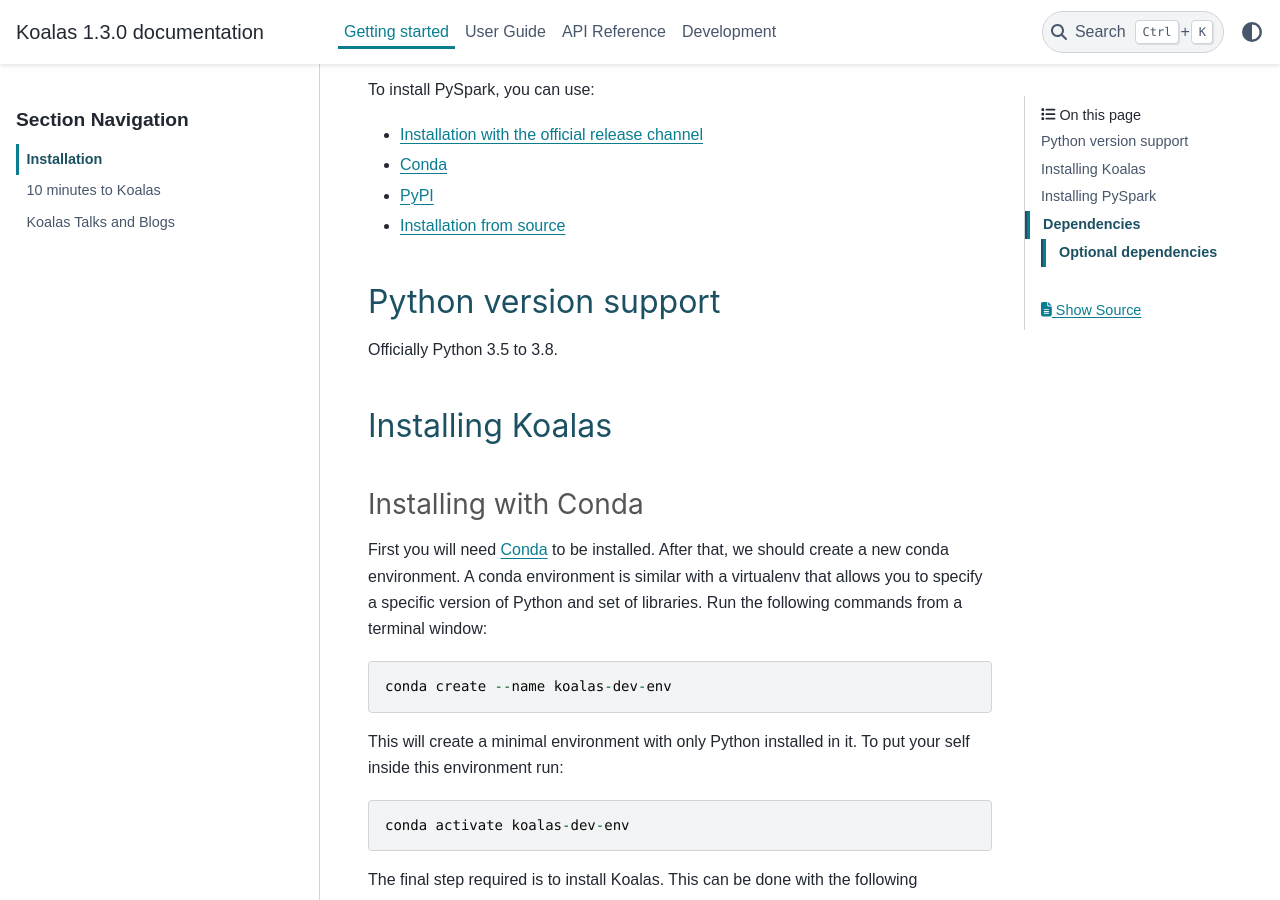
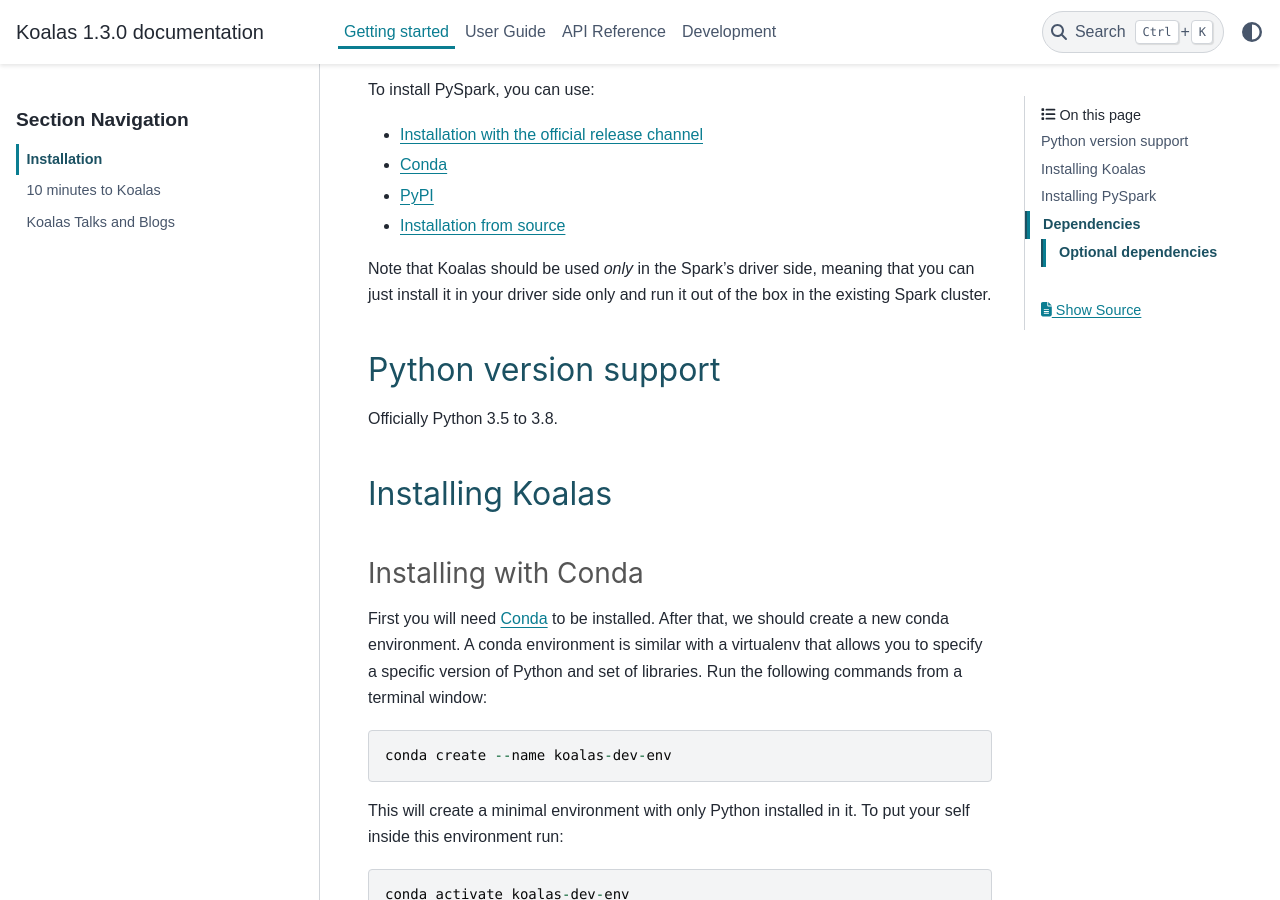
Before and after one commit to rising-star92/databricks-koalas, a Sphinx documentation site: the page built from docs/source/getting_started/install.rst, in a window 1280 px wide and 900 px high, scrolled down 325 px. Built offline with Sphinx 7.4.7 and the PyData theme 0.15.4, drawn with Linux system fonts in a browser that asks for light colours; pages that are not in the unit, such as notebooks, are missing from menus; the version number is read from the project's files by our own code.

Commit message:
Add a note about Koalas to be used in Spark's driver side (#1909)
Self-contained description in the changes.

```diff
--- a/docs/source/getting_started/install.rst
+++ b/docs/source/getting_started/install.rst
@@ -16,6 +16,9 @@ To install PySpark, you can use:
 - `Conda <https://anaconda.org/conda-forge/pyspark>`__
 - `PyPI <https://pypi.org/project/pyspark>`__
 - `Installation from source <https://github.com/apache/spark#building-spark>`__
+
+Note that Koalas should be used *only* in the Spark's driver side, meaning that you can just install it in your driver side only
+and run it out of the box in the existing Spark cluster.
 
 
 Python version support
```
